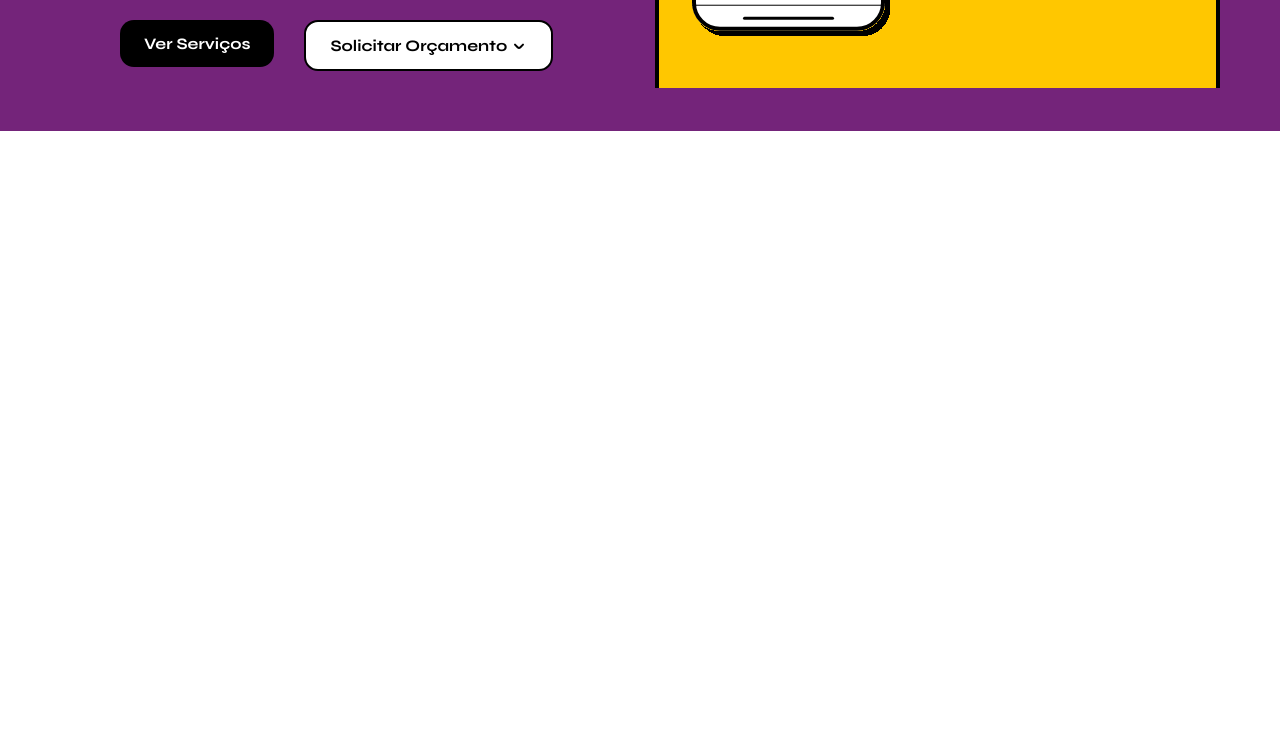
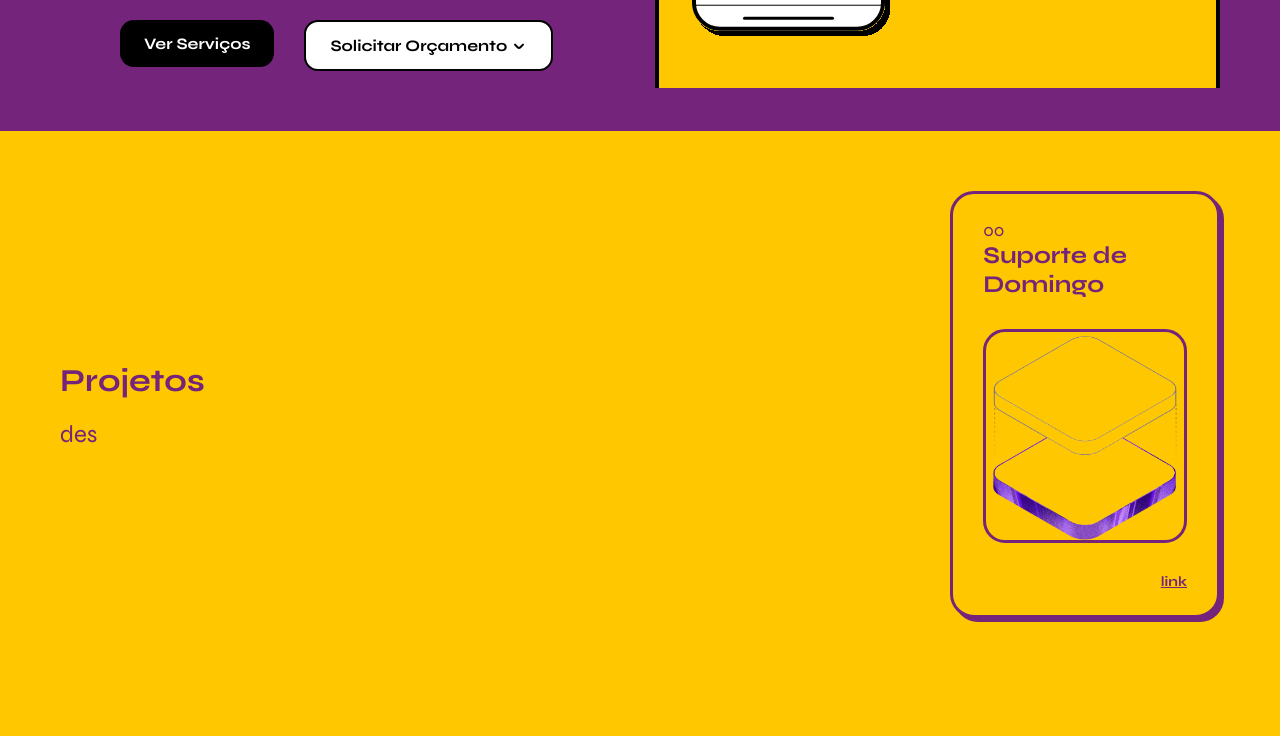
Before and after one commit to LyanBrito/sdd-rebranding.vite, a React (Vite) app: page / in a window 1280 px wide. Shown: the part 600-1336 px from the top of the page. Before the commit the page ends 800 px from the top, so only its background shows below. Built offline with nearby package versions, Linux system fonts and the light colour scheme; a web font is replaced by a local one.

Commit message:
test: testing ProjectsSection component

```diff
--- a/src/App.tsx
+++ b/src/App.tsx
@@ -2,6 +2,7 @@ import Header from "./components/Header.tsx";
 import Button from "./components/Button.tsx";
 import * as S from "./styles/base/globalStyles.ts";
 import * as I from "./assets/icons/Icons.tsx";
+import ProjectsSection from "./components/ProjectsSection.tsx";
 
 
 export default function App() {
@@ -21,6 +22,7 @@ export default function App() {
                     style={{ borderLeft: '4px solid black', borderRight: '4px solid black' }}
                 />
             </S.HeroContent>
+            <ProjectsSection />
         </S.PageContainer>
     )
 }
```
